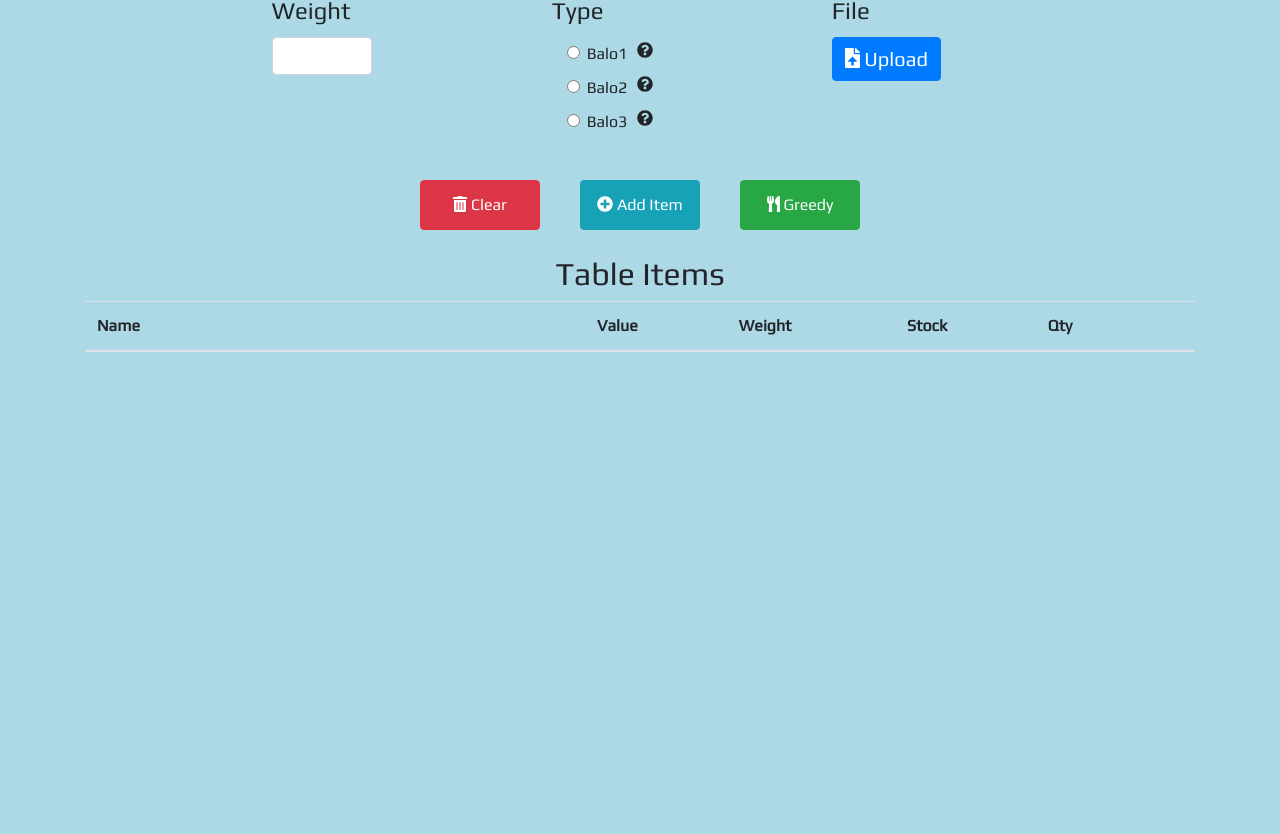
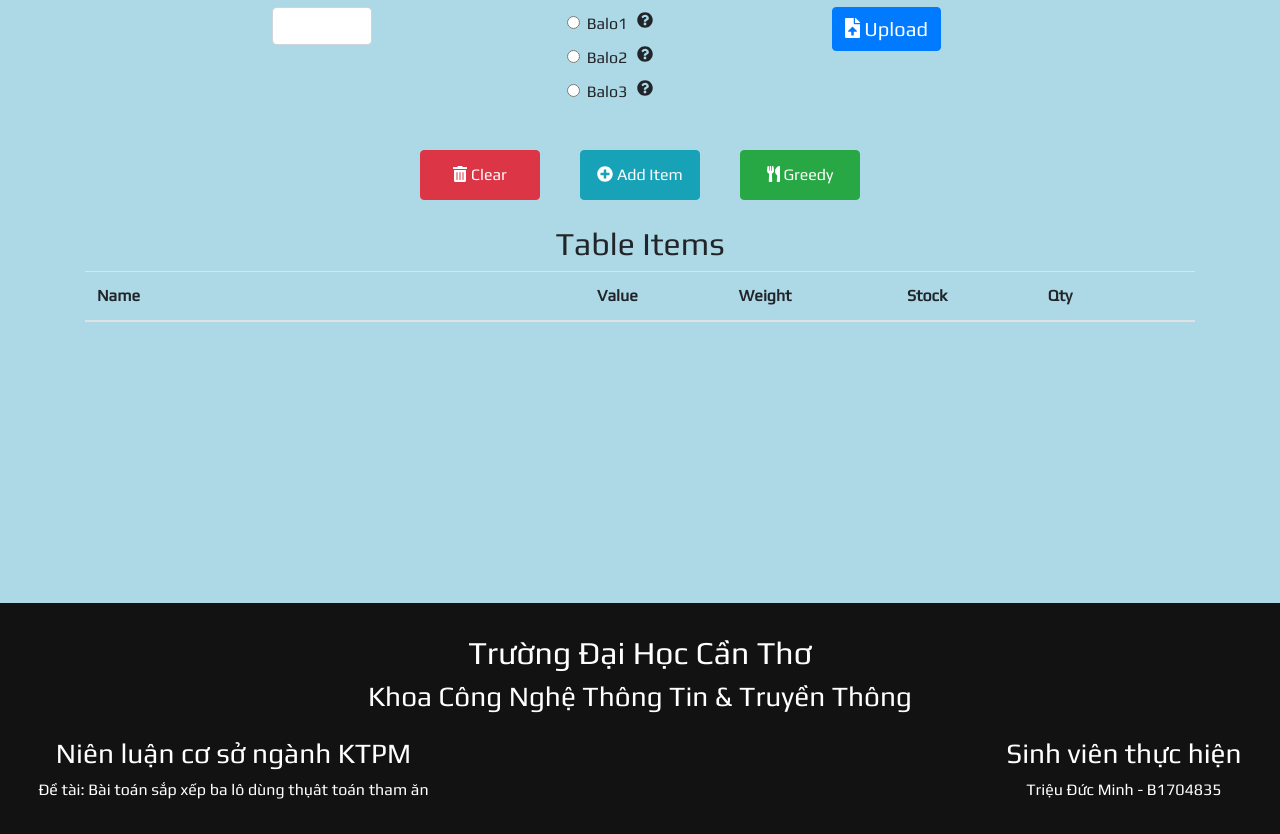
Before and after one commit to superden125/greedybag.sd, a React (Create React App) app: page / in a window 1280 px wide. Shown: the part 155-989 px from the top of the page. Before the commit the page ends 800 px from the top, so only its background shows below. Built offline with nearby package versions, Linux system fonts and the light colour scheme.

Commit message:
add footer

```diff
--- a/src/App.js
+++ b/src/App.js
@@ -11,6 +11,7 @@ import {
 } from "@fortawesome/free-solid-svg-icons";
 import Items from "./components/Items";
 import Headers from "./components/Headers";
+import Footers from "./components/Footers";
 
 function App() {
   library.add(
@@ -26,6 +27,7 @@ function App() {
     <div>
       <Headers />
       <Items />
+      <Footers />
     </div>
   );
 }
--- /dev/null
+++ b/src/components/Footers/index.js
@@ -0,0 +1,27 @@
+import React from "react";
+
+export default function index() {
+  return (
+    <footer>
+      <div className="sd-container">
+        <div className="sd-footer">
+          <div className="sd-footer-head">
+            <h2>Trường Đại Học Cần Thơ</h2>
+            <h3>Khoa Công Nghệ Thông Tin & Truyền Thông</h3>
+          </div>
+
+          <div className="sd-footer-divider">
+            <div className="sd-footer-project">
+              <h3>Niên luận cơ sở ngành KTPM</h3>
+              <p>Đề tài: Bài toán sắp xếp ba lô dùng thụât toán tham ăn</p>
+            </div>
+            <div className="sd-footer-student">
+              <h3>Sinh viên thực hiện</h3>
+              <p>Triệu Đức Minh - B1704835</p>
+            </div>
+          </div>
+        </div>
+      </div>
+    </footer>
+  );
+}
--- a/src/components/Items/index.js
+++ b/src/components/Items/index.js
@@ -5,7 +5,7 @@ import { Container } from "reactstrap";
 
 function index(props) {
   return (
-    <Container>
+    <Container className="sd-content">
       <TableItem />
     </Container>
   );
--- a/src/index.css
+++ b/src/index.css
@@ -11,8 +11,15 @@
   src: url("./asset/font/Play-Bold.ttf") format("truetype");
 }
 
+*,
+*::before,
+*::after {
+  margin: 0;
+  padding: 0;
+  box-sizing: border-box;
+}
+
 body {
-  padding: 30px;
   background: lightblue;
   font-family: Play-Regular, Arial, Helvetica, sans-serif;
 }
@@ -100,12 +107,46 @@ body {
   cursor: pointer;
 }
 
+.sd-container {
+  width: 100%;
+  max-width: 122.5rem;
+  margin: 0 auto;
+  padding: 0 2.4rem;
+}
+
 .sd-total-row {
   font-size: 20px;
 }
 
 .sd-total-title {
   text-align: right;
+}
+
+.sd-content {
+  min-height: 80vh;
+}
+
+footer {
+  padding: 1rem 0;
+  background-color: #121212;
+  color: #fff;
+  text-align: center;
+  position: relative;
+}
+
+.sd-footer-head {
+  text-align: center;
+  padding: 15px;
+}
+
+.sd-footer {
+  max-width: 77.5rem;
+  margin: auto;
+}
+
+.sd-footer-divider {
+  display: flex;
+  justify-content: space-between;
 }
 
 @keyframes fadeUpDown {
```
Also changed, not shown: 8 other files (tests, documents, lock files or other folders).
